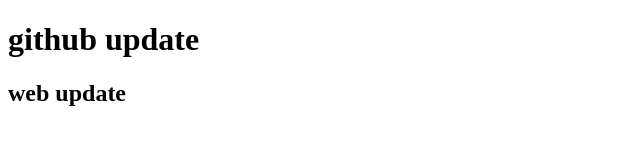
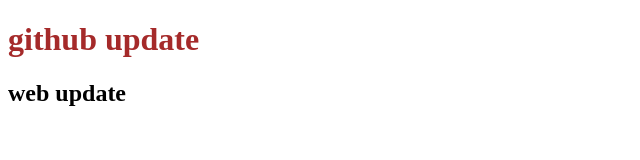
Before and after one commit to selvakumaran17/Frontend1, a plain HTML site: page index.html in a window 1280 px wide. Shown: the whole page, without its empty margins (0-640 px from the left). Drawn offline with Linux system fonts and the light colour scheme.

Commit message:
Update index.html

```diff
--- a/index.html
+++ b/index.html
@@ -6,7 +6,7 @@
     <title>Document</title>
 </head>
 <body>
-    <h1>github update</h1>
+    <h1 style="color: brown;" >github update</h1>
     <h2>web update</h2>
 </body>
 </html>
```
